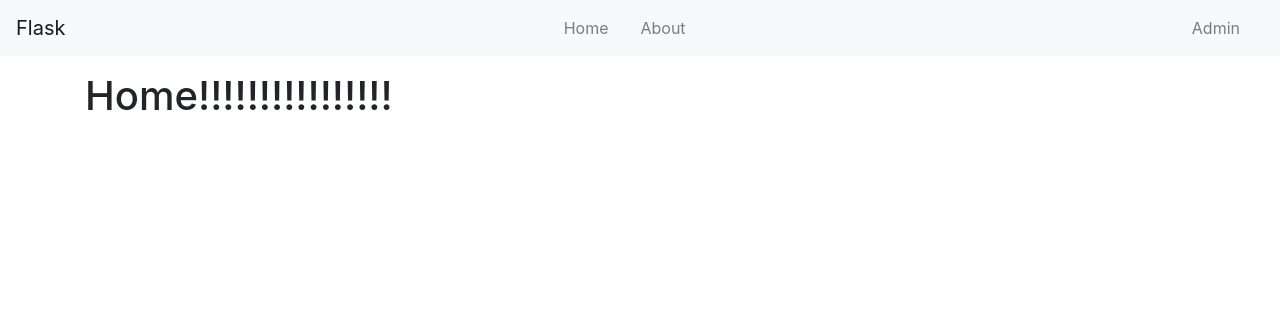
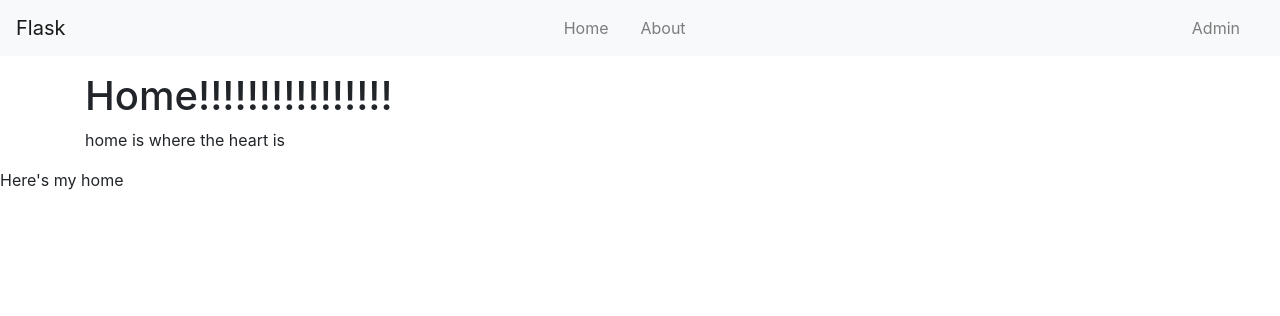
Before and after one commit to jashton01/flask_tutorial_3, a Flask app: template app/templates/public/index.html in a window 1280 px wide. Shown: the top 316 px of the page. Run offline with Flask 2, Linux system fonts and the light colour scheme; the template is opened without the code that fills it, so the values that code supplies are empty; some libraries are stand-ins or nearby versions.

Commit message:
updating html testing

```diff
--- a/app/templates/public/index.html
+++ b/app/templates/public/index.html
@@ -1,6 +1,6 @@
 {% extends "public/templates/public_template.html" %}
 
-{% block title %}Home{% endblock %}
+{% block title %}Home!!!!!!!!!!!!!!!!!!!!!!{% endblock %}
 
 {% block main %}
 
@@ -8,6 +8,7 @@
   <div class="row">
     <div class="col">
       <h1>Home!!!!!!!!!!!!!!!!</h1>
+      <p>home is where the heart is</p>
     </div>
   </div>
 </div>
--- a/app/templates/public/templates/public_template.html
+++ b/app/templates/public/templates/public_template.html
@@ -40,7 +40,7 @@
 
 </nav>
     <main>
-      {% block main %}{% endblock %}
+      {% block main %}{% endblock %}Here's my home
    </main>
 
     <!-- Optional JavaScript -->
```
